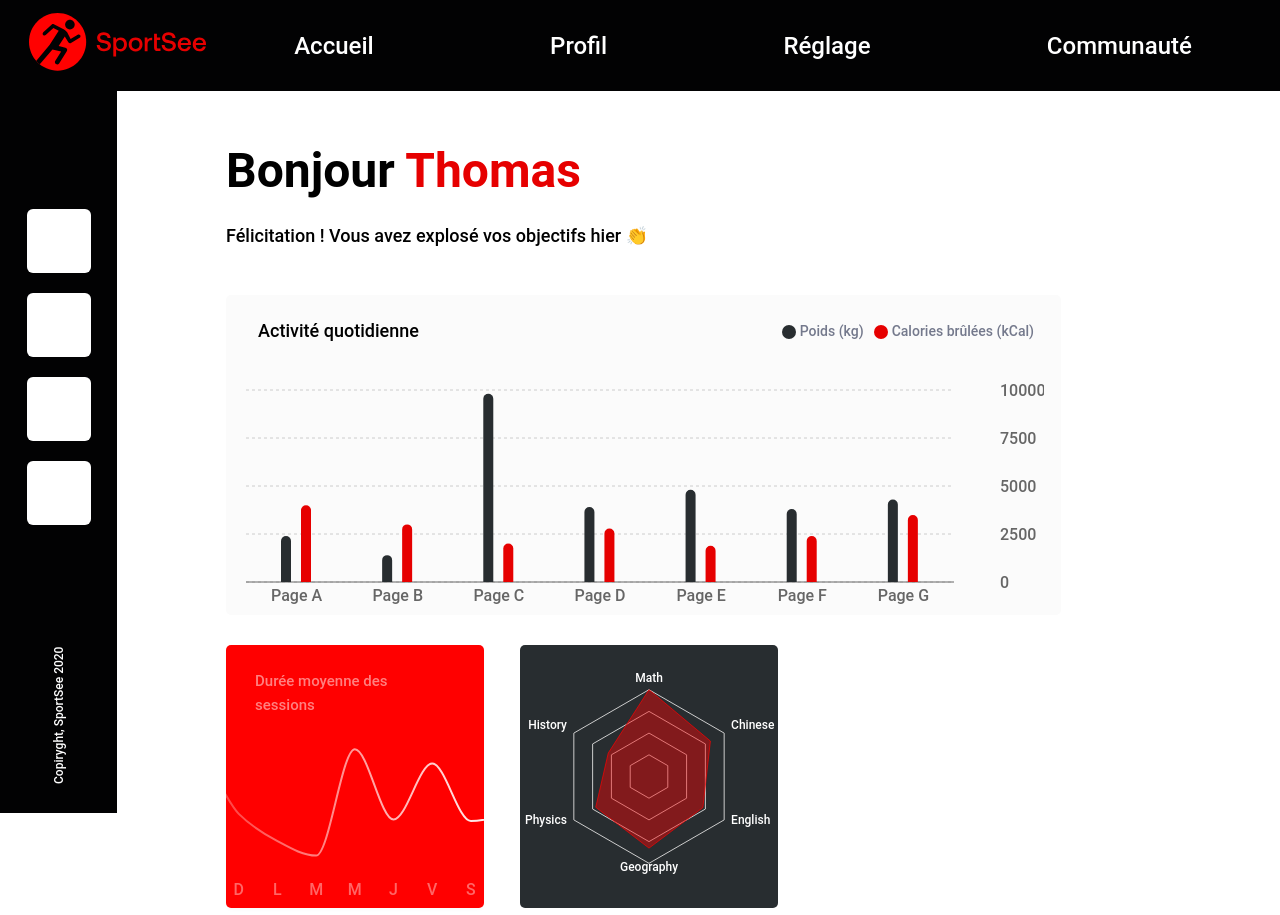
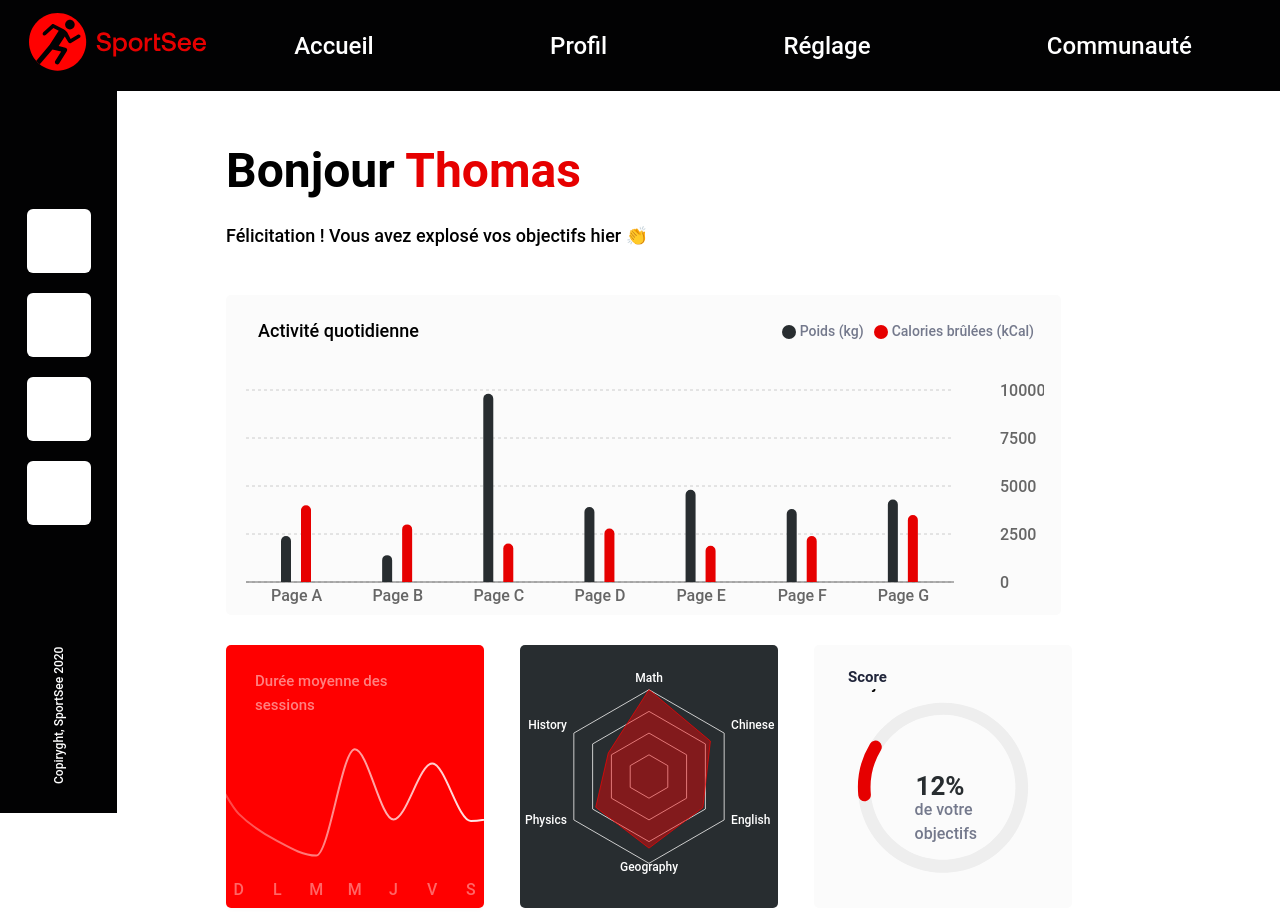
Before and after one commit to nartrix/sportsee, a React (Create React App) app: page / in a window 1280 px wide. Built offline with nearby package versions, Linux system fonts and the light colour scheme.

Commit message:
add and build kpi chart

```diff
--- a/src/App.js
+++ b/src/App.js
@@ -4,6 +4,7 @@ import Navigation from "./components/navigation";
 import WeightChart from "./components/weight-chart";
 import DurationChart from "./components/duration-chart";
 import RadarChart from "./components/radar-chart";
+import KpiChart from "./components/kpi-chart";
 
 function App() {
   return (
@@ -30,6 +31,7 @@ function App() {
           <p style={{ fontSize: "18px", marginBottom: "47px" }}>
             Félicitation ! Vous avez explosé vos objectifs hier 👏
           </p>
+          <div className="charts">
             <div
               className="weight-chart"
               style={{
@@ -45,7 +47,10 @@ function App() {
               </p>
               <WeightChart />
             </div>
-          <div className="card-chart" style={{ display: "flex", gap: "36px" }}>
+            <div
+              className="card-chart"
+              style={{ display: "flex", gap: "36px" }}
+            >
               <div
                 className="duration-chart"
                 style={{
@@ -84,6 +89,42 @@ function App() {
               >
                 <RadarChart />
               </div>
+              <div
+                className="Kpi-chart"
+                style={{
+                  width: "258px",
+                  height: "263px",
+                  backgroundColor: "#FBFBFB",
+                  borderRadius: "5px",
+                  position: "relative",
+                }}
+              >
+                <p
+                  style={{
+                    margin: "20px 0px 0px 34px",
+                    fontWeight: "bold",
+                    fontSize: "15px",
+                    color: "#20253A",
+                  }}
+                >
+                  Score
+                </p>
+                <KpiChart />
+                <p
+                  style={{
+                    width: "95px",
+                    position: "absolute",
+                    top: "52%",
+                    left: "39%",
+                    color: "#74798C",
+                    fontSize: "16px",
+                  }}
+                >
+                  de votre objectifs
+                </p>
+              </div>
+            </div>
+            <div className="cards"></div>
           </div>
         </div>
       </main>
--- a/src/components/kpi-chart/index.jsx
+++ b/src/components/kpi-chart/index.jsx
@@ -1,9 +1,73 @@
+import {
+  RadialBarChart,
+  RadialBar,
+  Legend,
+  PolarAngleAxis,
+  ResponsiveContainer,
+} from "recharts";
+
 function kpiChart() {
+  const data = [
+    {
+      name: "12%",
+      uv: 12,
+      pv: 2400,
+      fill: "#E60000",
+    },
+  ];
+
+  const renderColorLegendText = (value) => {
     return (
-        <div>
+      <span
+        style={{
+          width: "95px",
+          color: "#282D30",
+          fontSize: "26px",
+          fontWeight: "bold",
+        }}
+      >
+        {value}
+      </span>
+    );
+  };
 
-        </div>
-    )
+  return (
+    <>
+      <ResponsiveContainer width="100%" height="75%">
+        <RadialBarChart
+          cx="50%"
+          cy="50%"
+          innerRadius="100%"
+          outerRadius="85%"
+          barSize={16}
+          data={data}
+          startAngle={190}
+          endAngle={-190}
+        >
+          <PolarAngleAxis
+            type="number"
+            domain={[0, 100]}
+            angleAxisId={0}
+            tick={false}
+          />
+          <RadialBar
+            dataKey="uv"
+            background
+            clockWise={true}
+            cornerRadius={30 / 2}
+          />
+          <Legend
+            formatter={renderColorLegendText}
+            iconSize={0}
+            layout="vertical"
+            verticalAlign="middle"
+            stroke="#020203"
+          />
+          <text>votre objectif</text>
+        </RadialBarChart>
+      </ResponsiveContainer>
+    </>
+  );
 }
 
 export default kpiChart;
--- a/src/style/base/_base.scss
+++ b/src/style/base/_base.scss
@@ -1,7 +1,5 @@
 * {
-  font-family: "Roboto", sans-serif;
-  font-weight: 500;
-  line-height: 24px;
+
 }
 
 body {
@@ -9,6 +7,9 @@ body {
   height: 100%;
   padding: 0;
   margin: 0;
+  font-family: "Roboto", sans-serif;
+  font-weight: 500;
+  line-height: 24px;
   -webkit-font-smoothing: antialiased;
   -moz-osx-font-smoothing: grayscale;
 }
```
Lines whose indentation alone changed are shown as unchanged.
